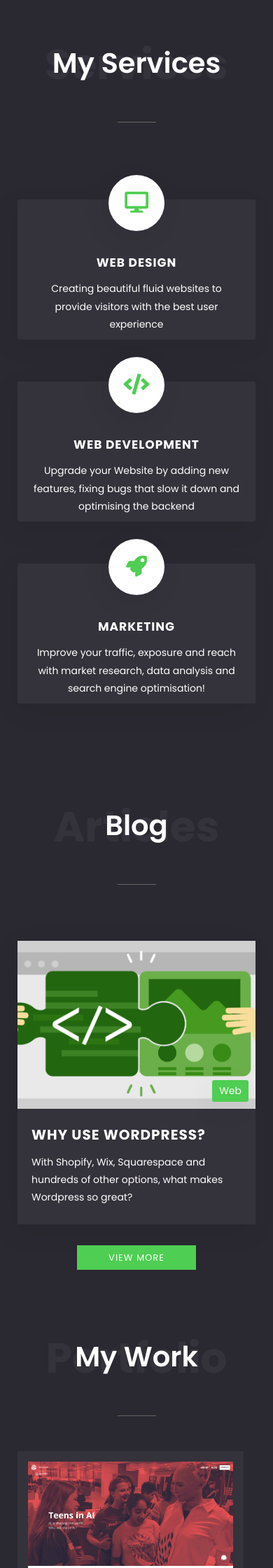
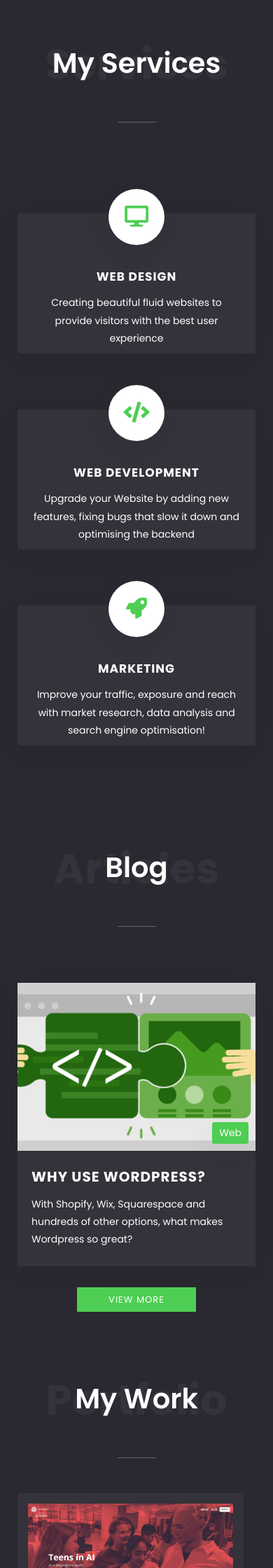
Before and after one commit to RahKapoor/Portfolio, a Jekyll site: the page built from index.html, in a window 390 px wide. Shown: the part 924-3164 px from the top of the page at 70% size. Built offline with Jekyll 4.4.1, drawn with Linux system fonts in a browser that asks for light colours.

Commit message:
Update style.css

```diff
--- a/assets/css/style.css
+++ b/assets/css/style.css
@@ -1784,7 +1784,7 @@ figure {
 		top: -10px;
 	}
 	.iconbox{
-		margin: 60px auto 60px;
+		margin: 80px auto 60px;
 	}
 
 	.carousel-control{
```
